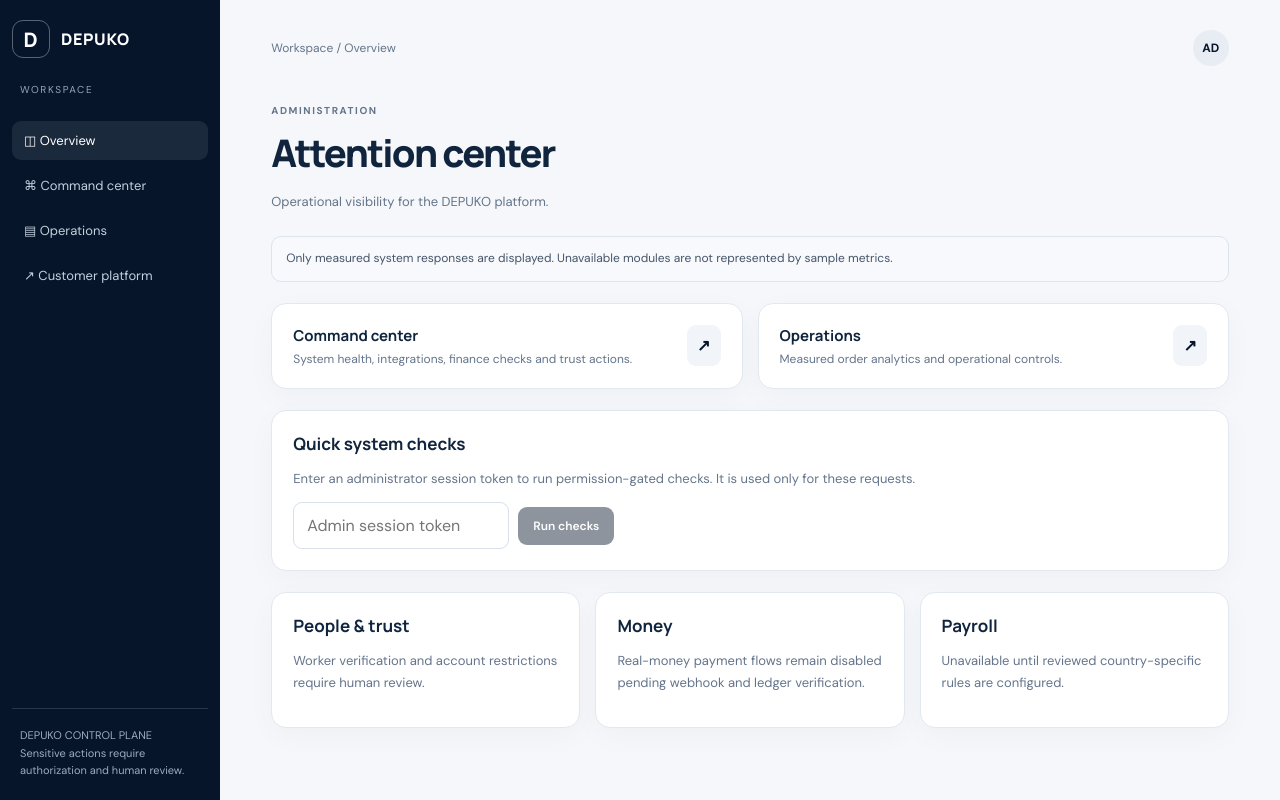
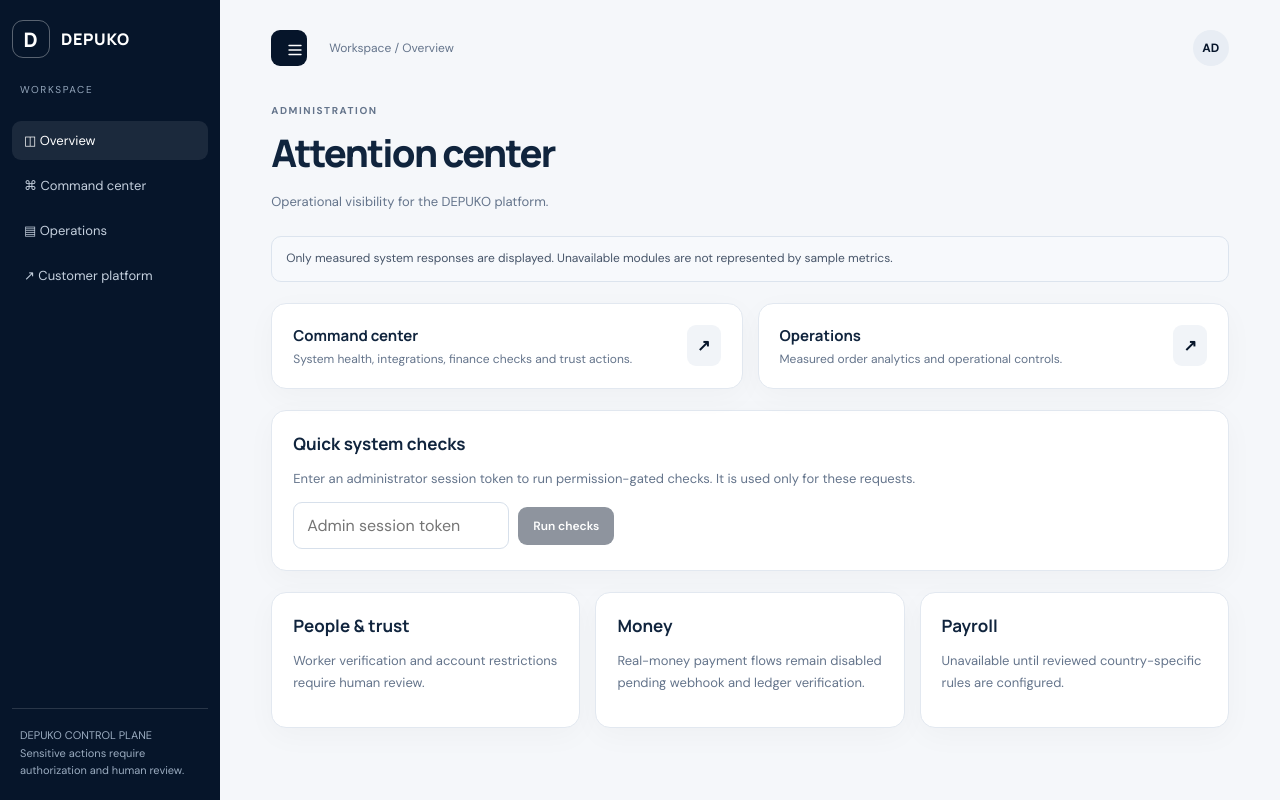
Before and after one commit to nkinzingaboolivierj-maker/depuko-platform, a Next.js app in the folder apps/admin-web/: page / in a window 1280 px wide. Built offline with nearby package versions, Linux system fonts and the light colour scheme; no server answers.

Commit message:
Add admin sidebar collapse control

```diff
--- a/apps/admin-web/src/app/page.tsx
+++ b/apps/admin-web/src/app/page.tsx
@@ -3,10 +3,10 @@ import Link from "next/link";
 import {useState} from "react";
 import {adminApi} from "../lib/api";
 export default function Admin(){
- const [token,setToken]=useState("");const [status,setStatus]=useState<string[]>([]);const [loading,setLoading]=useState(false);
+ const [token,setToken]=useState("");const [status,setStatus]=useState<string[]>([]);const [loading,setLoading]=useState(false);const [sidebarOpen,setSidebarOpen]=useState(true);
  async function load(){setLoading(true);const n:string[]=[];try{const b=await adminApi.balanceCheck(token);n.push(b.healthy?`Finance integrity healthy — ${b.checked} transactions checked`:"Finance imbalance detected — review required")}catch{n.push("Finance check unavailable — verify finance:read permission")}try{const hs=await adminApi.integrationHealth(token);hs.forEach(h=>n.push(`Integration ${h.kind}/${h.provider}: ${h.enabled?"enabled":"disabled"}`))}catch{n.push("Integration registry unavailable — verify integrations:manage permission")}setStatus(n);setLoading(false)}
- return <div className="admin-shell"><aside className="admin-sidebar"><a href="/" className="admin-brand"><span className="admin-brand-mark">D</span> DEPUKO</a><div className="admin-workspace-label">Workspace</div><nav className="admin-nav"><a aria-current="page" href="/">◫ Overview</a><a href="/command-center">⌘ Command center</a><a href="/operations">▤ Operations</a><a href="https://depuko-platform-mainnn.vercel.app">↗ Customer platform</a></nav><div className="admin-sidebar-foot">DEPUKO CONTROL PLANE<br/>Sensitive actions require authorization and human review.</div></aside>
- <main className="admin-main"><div className="admin-topbar"><span className="admin-breadcrumb">Workspace / Overview</span><span className="admin-avatar">AD</span></div><header className="admin-heading"><span className="admin-kicker">ADMINISTRATION</span><h1>Attention center</h1><p>Operational visibility for the DEPUKO platform.</p></header><div className="admin-notice">Only measured system responses are displayed. Unavailable modules are not represented by sample metrics.</div>
+ return <div className={"admin-shell"+(sidebarOpen?"":" sidebar-collapsed")}><aside className="admin-sidebar"><a href="/" className="admin-brand"><span className="admin-brand-mark">D</span> DEPUKO</a><div className="admin-workspace-label">Workspace</div><nav className="admin-nav"><a aria-current="page" href="/">◫ Overview</a><a href="/command-center">⌘ Command center</a><a href="/operations">▤ Operations</a><a href="https://depuko-platform-mainnn.vercel.app">↗ Customer platform</a></nav><div className="admin-sidebar-foot">DEPUKO CONTROL PLANE<br/>Sensitive actions require authorization and human review.</div></aside>
+ <main className="admin-main"><div className="admin-topbar"><button className="sidebar-toggle" type="button" onClick={()=>setSidebarOpen(v=>!v)} aria-label={sidebarOpen?"Collapse sidebar":"Expand sidebar"} aria-expanded={sidebarOpen}><svg viewBox="0 0 24 24" aria-hidden="true"><path d="M4 6h16M4 12h16M4 18h16"/></svg></button><span className="admin-breadcrumb">Workspace / Overview</span><span className="admin-avatar">AD</span></div><header className="admin-heading"><span className="admin-kicker">ADMINISTRATION</span><h1>Attention center</h1><p>Operational visibility for the DEPUKO platform.</p></header><div className="admin-notice">Only measured system responses are displayed. Unavailable modules are not represented by sample metrics.</div>
  <section className="admin-section admin-grid"><Link className="admin-card admin-link-card" href="/command-center"><div><strong>Command center</strong><span>System health, integrations, finance checks and trust actions.</span></div><b className="admin-link-arrow">↗</b></Link><Link className="admin-card admin-link-card" href="/operations"><div><strong>Operations</strong><span>Measured order analytics and operational controls.</span></div><b className="admin-link-arrow">↗</b></Link></section>
  <section className="admin-section admin-card"><h2>Quick system checks</h2><p>Enter an administrator session token to run permission-gated checks. It is used only for these requests.</p><div className="admin-form-row"><input type="password" autoComplete="current-password" placeholder="Admin session token" value={token} onChange={e=>setToken(e.target.value)} aria-label="Admin session token"/><button disabled={!token||loading} onClick={load}>{loading?"Checking…":"Run checks"}</button></div>{status.length>0&&<ul>{status.map((s,i)=><li key={i}>{s}</li>)}</ul>}</section>
  <section className="admin-section admin-grid three"><article className="admin-card"><h2>People & trust</h2><p>Worker verification and account restrictions require human review.</p></article><article className="admin-card"><h2>Money</h2><p>Real-money payment flows remain disabled pending webhook and ledger verification.</p></article><article className="admin-card"><h2>Payroll</h2><p>Unavailable until reviewed country-specific rules are configured.</p></article></section></main></div>
```
